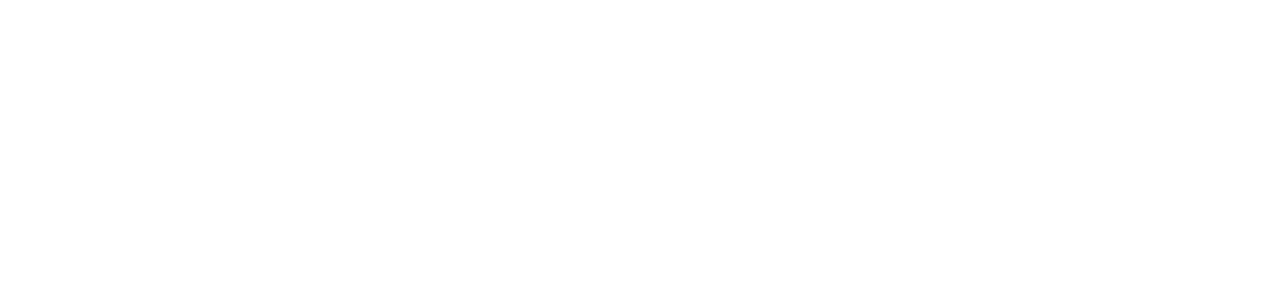
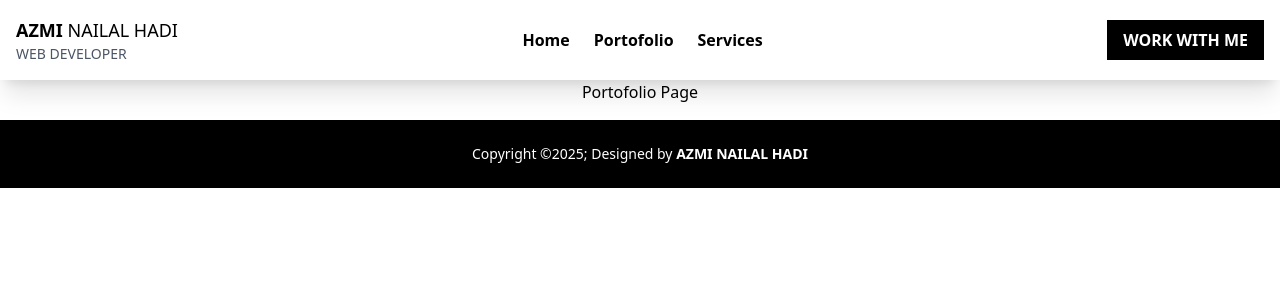
Before and after one commit to moccagod/portofolio, a React (Vite) app: page /porto in a window 1280 px wide. Before the commit this address had no page. Shown: the top 300 px of the page. Built offline with nearby package versions, Linux system fonts and the light colour scheme.

Commit message:
Perbaikan Untuk Deploy Github

```diff
--- a/package.json
+++ b/package.json
@@ -13,7 +13,6 @@
   },
   "dependencies": {
     "@tailwindcss/vite": "^4.0.9",
-    "gh-pages": "^6.3.0",
     "lucide-react": "^0.477.0",
     "react": "^19.0.0",
     "react-dom": "^19.0.0",
@@ -31,6 +30,7 @@
     "eslint": "^9.21.0",
     "eslint-plugin-react-hooks": "^5.1.0",
     "eslint-plugin-react-refresh": "^0.4.19",
+    "gh-pages": "^6.3.0",
     "globals": "^15.15.0",
     "typescript": "~5.7.2",
     "typescript-eslint": "^8.24.1",
--- a/src/App.tsx
+++ b/src/App.tsx
@@ -2,7 +2,7 @@ import Home from "./components/pages/Home";
 import Services from "./components/pages/Services";
 import Contact from "./components/pages/Contact";
 import { Routes, Route } from "react-router-dom";
-import Portofolio from "./components/pages/Portofolio";
+import Porto from "./components/pages/Porto";
 import LandingPage from "./components/pages/LandingPage";
 import CompanyProfile from "./components/pages/CompanyProfile";
 import Design from "./components/pages/Design";
@@ -11,7 +11,7 @@ const App = () => {
   return (
     <Routes>
       <Route path="/" element={<Home />} />
-      <Route path="/portofolio" element={<Portofolio />} />
+      <Route path="/porto" element={<Porto />} />
       <Route path="/services" element={<Services />} />
       <Route path="/contact" element={<Contact />} />
       <Route path="/landingpage" element={<LandingPage />} />
--- a/src/components/pages/Portofolio.tsx
+++ b/src/components/pages/Porto.tsx
@@ -1,7 +1,7 @@
 import Navbar from "../organisms/Navbar";
 import Footer from "../organisms/Footer";
 
-const Portofolio = () => {
+const Porto = () => {
   return (
     <div>
       <Navbar
@@ -17,4 +17,4 @@ const Portofolio = () => {
   );
 };
 
-export default Portofolio;
+export default Porto;
--- a/vite.config.ts
+++ b/vite.config.ts
@@ -5,4 +5,5 @@ import tailwindcss from "@tailwindcss/vite";
 // https://vite.dev/config/
 export default defineConfig({
   plugins: [react(), tailwindcss()],
+  base: "/portofolio/",
 });
```
Also changed, not shown: 1 other file (tests, documents, lock files or other folders).
